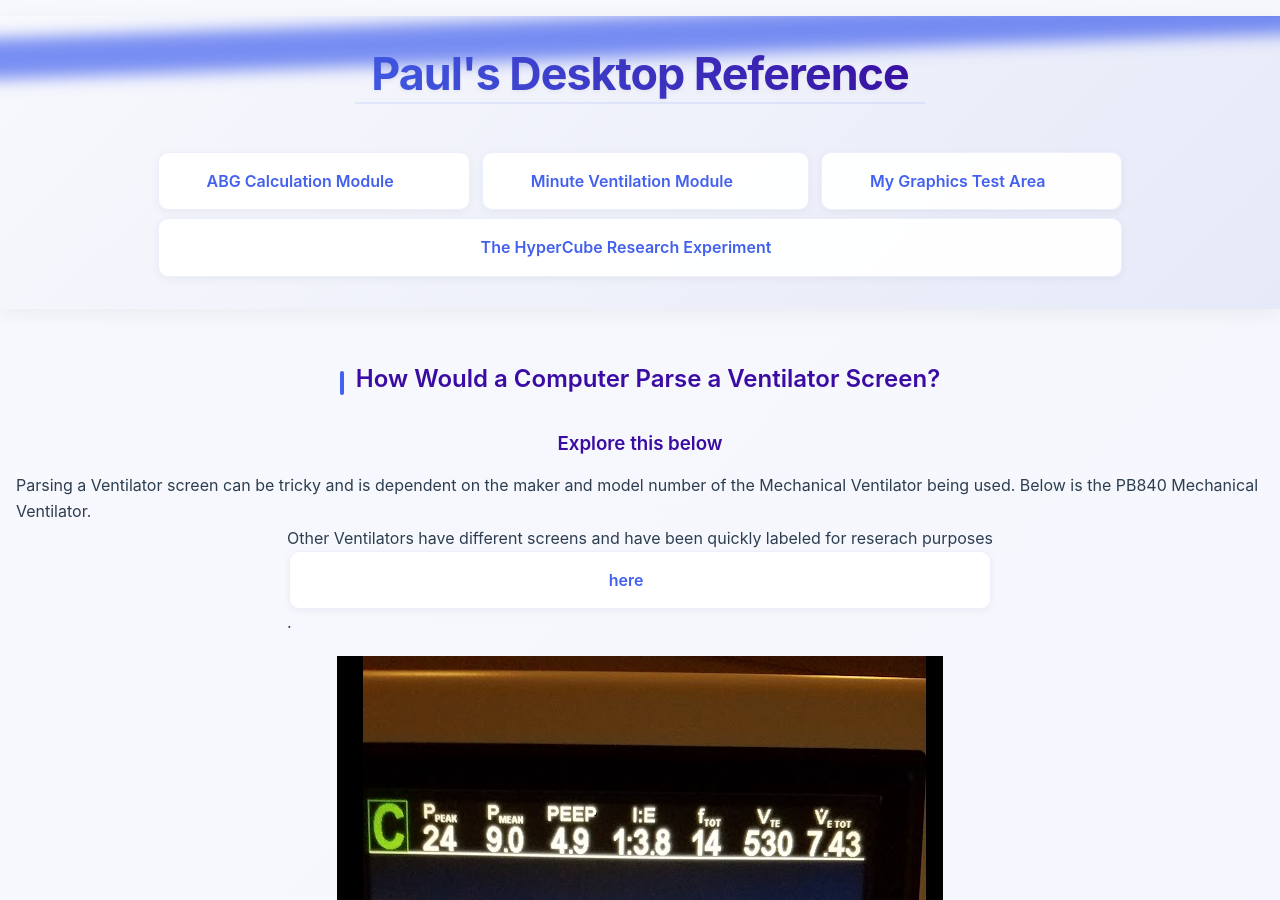
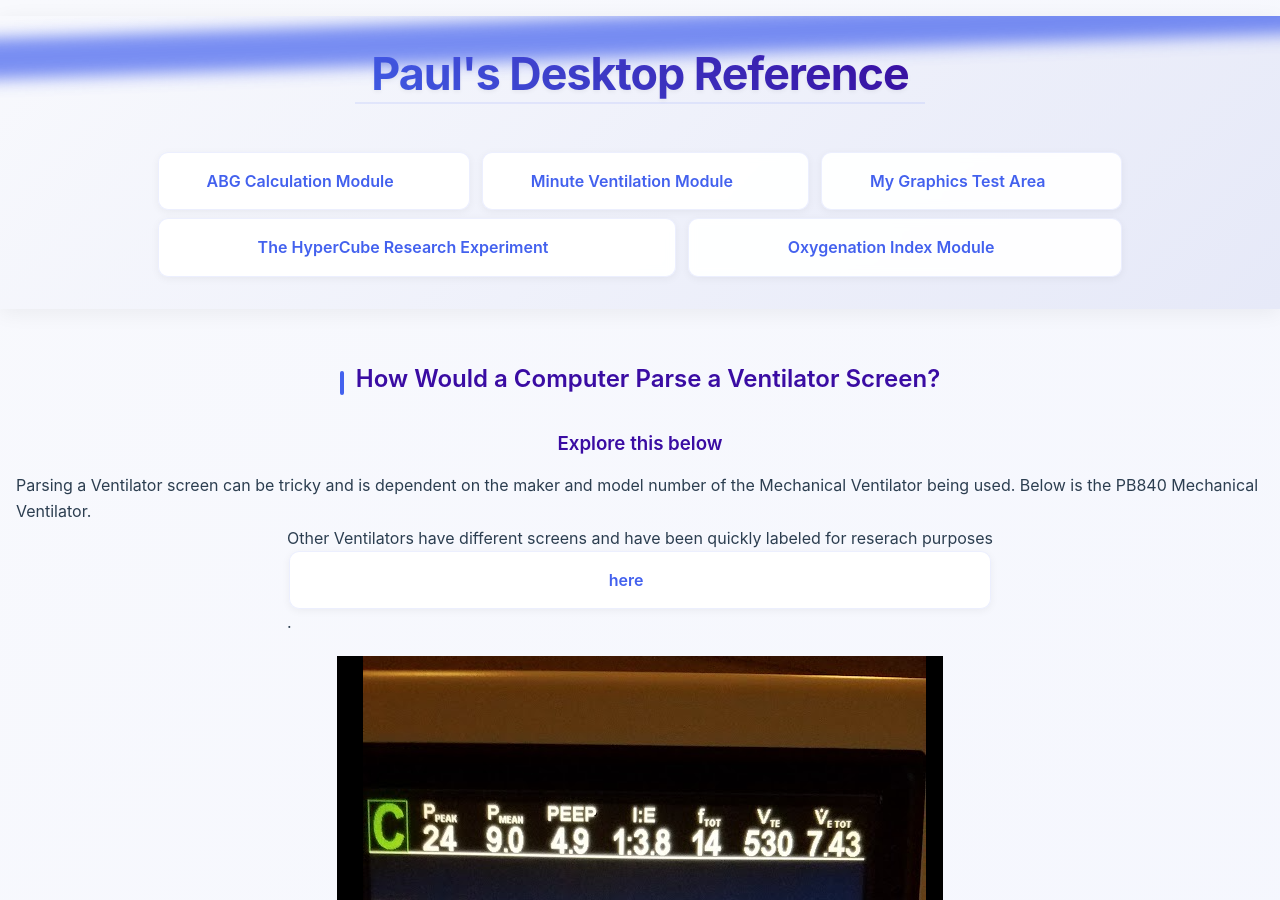
Before and after one commit to ZBZFirst/info, a Jekyll site: the page built from VentScreenOCR.md, in a window 1280 px wide and 900 px high. Built offline with Jekyll 4.4.1, drawn with Linux system fonts in a browser that asks for light colours.

Commit message:
Update navigation.yml

```diff
--- a/_data/navigation.yml
+++ b/_data/navigation.yml
@@ -6,3 +6,5 @@
   url: "/info/graphics/graphicsindex.html"
 - name: "The HyperCube Research Experiment"
   url: "/HyperCube/"
+- name: "Oxygenation Index Module"
+  url: "/info/quiz2/OIInteractive.html"
```
